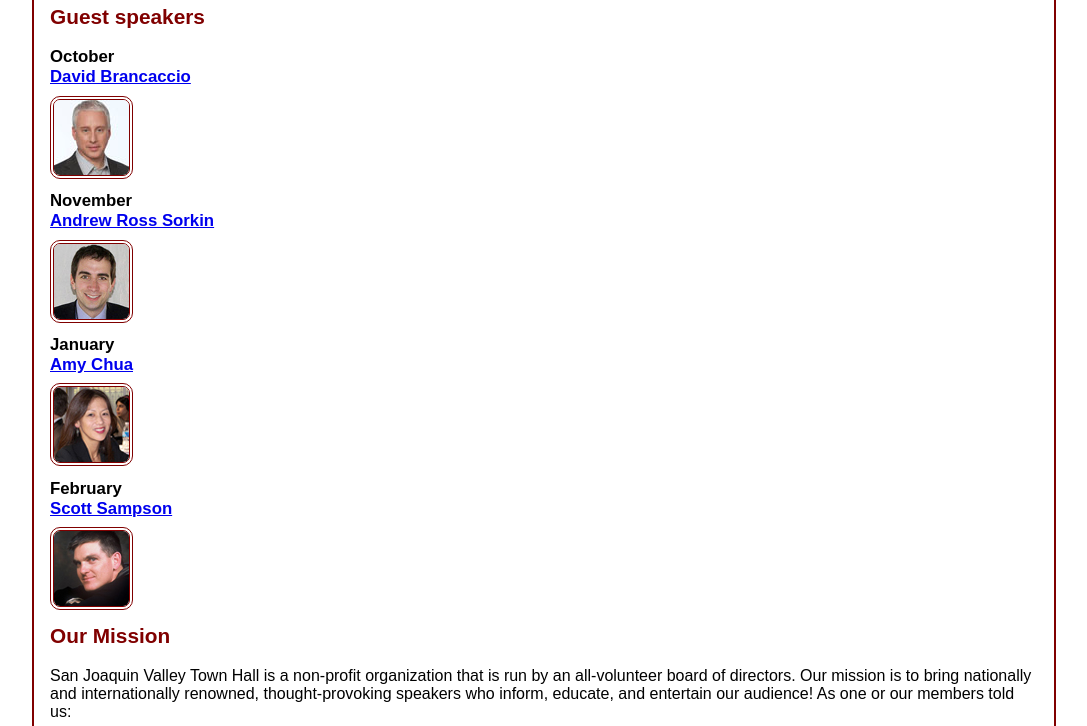
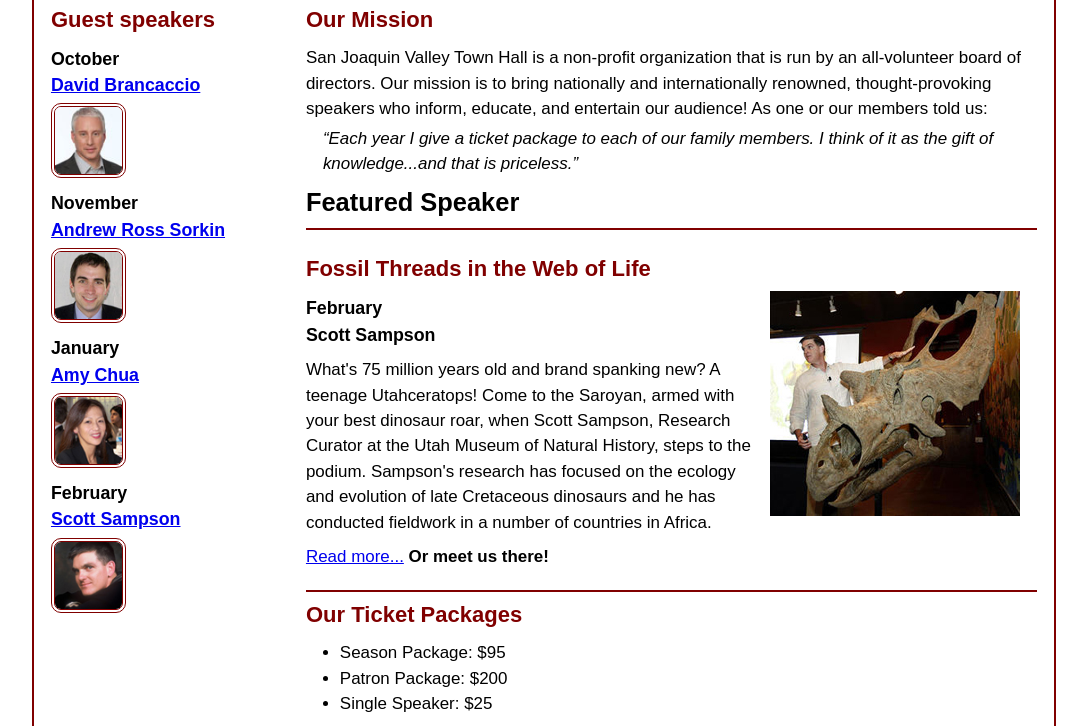
Before and after one commit to whoisjayyy/exercises, a plain HTML site: page ch06/town_hall/index.html in a window 1280 px wide. Shown: the part 118-844 px from the top of the page, without its empty margins (96-1183 px from the left). Drawn offline with Linux system fonts and the light colour scheme.

Commit message:
assignment

```diff
--- a/ch06/town_hall/styles/main.css
+++ b/ch06/town_hall/styles/main.css
@@ -14,8 +14,10 @@
 /* default styles */
 body {
 	font-family: Arial, Helvetica, sans-serif;
-    font-size: 100%;
+    font-size: calc(90% + 0.2vw);
+	line-height: 1.5;
 	width: 80%;
+	max-width: 1024px;
 	margin: auto;
 	border: 2px solid var(--accent-color);
 }
@@ -24,7 +26,7 @@ a:hover, a:focus{
 	color: var(--accent-color);
 }
 h1, h2, h3, p, ul {
-	padding: .5em 0;
+	padding: .25em 0;
 }
 h1 {
 	font-size: 150%;
@@ -45,6 +47,7 @@ header {
 	border-bottom: 2px solid var(--accent-color);
 	background-image: linear-gradient(
 	    30deg, var(--gradient-color) 0%, white 30%, white 65%, var(--gradient-color) 100%);
+		line-height: 1.2;
 	& h2 {
 		font-size: 175%;
 		padding: .5em 0 0 0;
@@ -57,26 +60,63 @@ header {
 	& img {
 		float: left;
 		margin: .75em 1em;
+		min-width: 40px;
+		max-width: 80px;
+		width: 100%;
+		height: auto;
 	}
 }
 
 /* the styles for the main content */
 main {
+	display: flex;
+	clear: left;
 	padding: 0 1em 1em;
-	& h1 {
-		border-top: 2px solid var(--accent-color);
-		border-bottom: 2px solid var(--accent-color);
-	}
 	& blockquote {
 		font-style: italic;
 		padding-left: 1em;
 	}
-	& img {
+	& h3 + img {
+		width: clamp(40px, 50%, 75px);
 		border: 4px double var(--accent-color);
 		border-radius: 10px;
 	}
 }
+aside {
+	flex-basis: 25%;
+	padding-right: .5em;
 
+	& img{
+		min-width: 40px;
+		max-width: 75p;
+	}
+}
+section{
+	flex-basis: 75%;
+	padding-left: .5em;
+
+	& img{
+		float: right;
+		width: clamp(100px, 50%, 250px);
+		margin: 0 1em .25em;
+		}
+	}
+	.featured {
+		border-top: 2px solid var(--accent-color);
+		border-bottom: 2px solid var(--accent-color);
+		padding: 1em 0 1em;
+}
+.speaker {
+	& h1 {
+		color: var(--accent-color);
+	}
+	& h2 {
+		color: black;
+	}
+	& p {
+		padding: .5em 0;
+	}
+}
 /* the styles for the footer */
 footer {
 	background-color: var(--accent-color);
```
